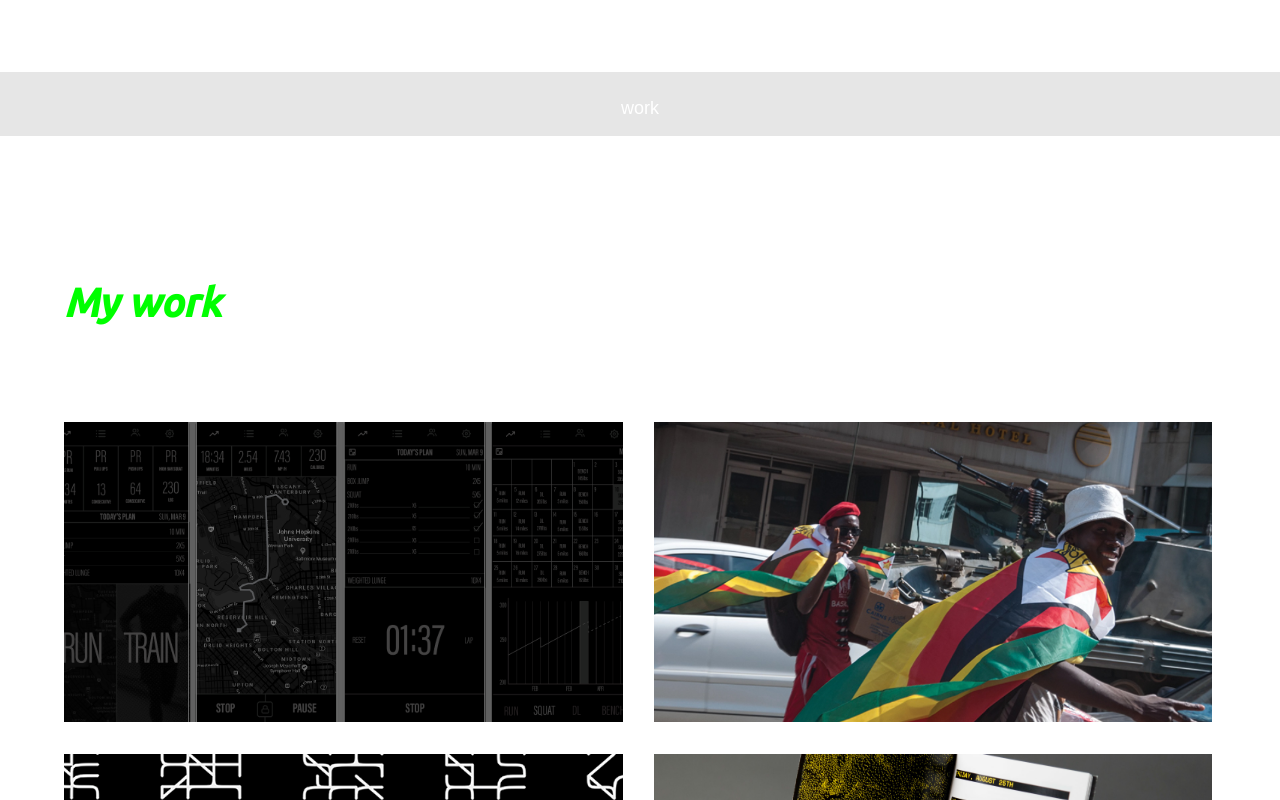
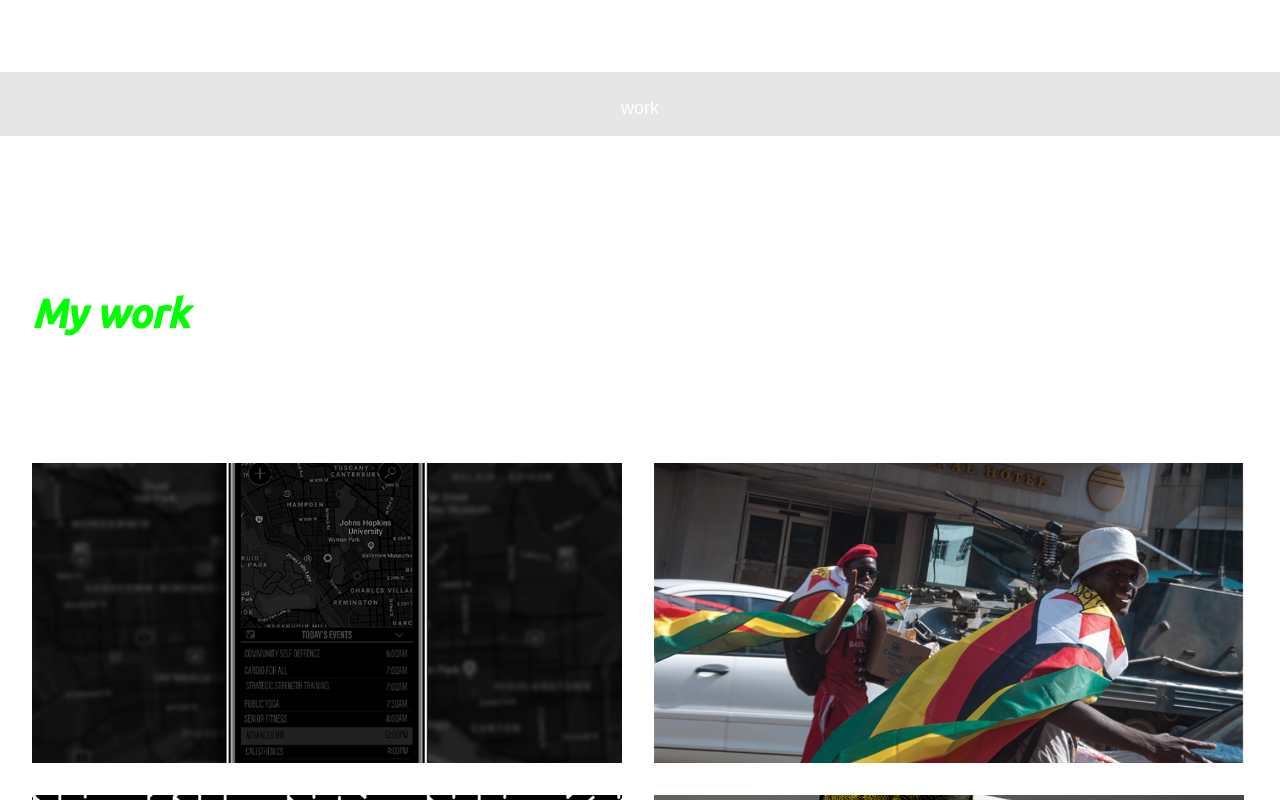
Before and after one commit to millenniallglyphs/infiniteradius, a plain HTML site: page index.html in a window 1280 px wide. Shown: the part 760-1560 px from the top of the page. Drawn offline with Linux system fonts and the light colour scheme.

Commit message:
phots plus center column
added photos to rhizome page and updated the .contain layout

```diff
--- a/index.html
+++ b/index.html
@@ -70,10 +70,10 @@
   <div class="sectionhead" id="work">
     <p class="info">work</p>
   </div>
+  <div class="contain">
    <div class="sectiontitle">
     <h2>My work</h2>
     </div>
-  <div class="contain">
     <a href="rinfiniteradious.rhizome.html"><div class="content" id="rhizome">RHIZOME</div></a>
       <div class="gutter"></div>
       <a href="https://medium.com/@millennialglyph/mnangagwa-is-sworn-in-as-president-of-zimbabwe-amidst-uncertainty-f369cbcf3ded"><div class="content" id="zim">ZIMBABWE'S COUP</div></a>
@@ -102,6 +102,7 @@
   <div class="sectionhead" id="about">
     <p class="info">about</p>
   </div>
+  <div class="contain">
       <div class="aboutme">
         <div class="sectiontitle">
         </div>
@@ -129,11 +130,13 @@ I’m interested in how data, content, graphics, and interface come together to
 
         </div>
       </div>
+  </div>
 
   <div class="sectionhead" id="contact">
     <p class="info">contact</p>
   </div>
 
+  <div class="contain">
       <div class="getintouch" id="star">
         <div class="sectiontitle">
         <h2>Say Hi!</h2>
@@ -178,6 +181,7 @@ I’m interested in how data, content, graphics, and interface come together to
               </form>
         </div>
       </div>
+  </div>
 
   <div class="footer">
     <div class="leftfoot">
--- a/infiniteradius.css
+++ b/infiniteradius.css
@@ -141,10 +141,11 @@ input {
 }
 
 .sectiontitle {
-  column-width: 100%;
+    float: left;
+  width: 100%;
   margin-top: 10%;
   margin-bottom: 5%;
-  margin-left: 5%;
+margin-left: 0;
 }
 
 
@@ -240,8 +241,8 @@ input {
 
 
 @keyframes zoom {
-    from {background-size: 600px;}
-    to {background-size: 820px;}
+    from {background-size: 100%;}
+    to {background-size: 130%;}
 }
 
 .content:hover {
@@ -306,7 +307,7 @@ input {
 }
 
 #rhizome {
-  background-image: url(IMAGES/Screen%20Shot%202018-03-17%20at%201.17.18%20AM.png);
+  background-image: url(IMAGES/rhizome%20landing.png);
 }
 
 #zim {
@@ -524,11 +525,9 @@ h4 {
   /*work styling*/
 
     .contain {
-    float:left;
-    width: 100%;
-    height: auto;
-    padding-left: 5%;
-    padding-right: 5%;
+    display: block;
+    max-width: 90%;
+    margin-left: 5%;
 }
 
 .gutter {
@@ -542,7 +541,7 @@ h4 {
   height: 300px;
   background-color: #202120;
   background-position: center;
-  background-size: 600px;
+  background-size: 100%;
   display: inline-block;
   margin-top: 4vh;
   padding-left: 2%;
@@ -724,11 +723,11 @@ h4 {
 }
 
 .sectiontitle {
-  column-width: 100%;
-  margin-top: 18vh;
-  margin-top: 18vh;
+  float: left;
+  width: 100%;
+  margin-top: 10%;
   margin-bottom: 5%;
-  margin-left: 5%;
+margin-left: 0;
 }
 
 .spent {
@@ -789,11 +788,9 @@ h4 {
   /*work styling*/
 
     .contain {
-    width: 100%;
-    height: auto;
-    padding-left: 5%;
-    padding-right: 5%;
-    margin: auto;
+    display: block;
+    width: 95%;
+    margin-left: 5%;
 }
 
 .gutter {
@@ -808,7 +805,7 @@ h4 {
   height: 300px;
   background-color: #202120;
   background-position: center;
-  background-size: 600px;
+  background-size: 100%;
   display: inline-block;
   margin-top: 4vh;
   width: 48.5%;
@@ -904,10 +901,9 @@ h4 {
 @media screen and (min-width:80em) {
 
   .contain {
-    float:left;
-    width: 100%;
-    padding-left: 5%;
-    padding-right: 5%;
+    display: block;
+    max-width: 1400px;
+    margin: auto;
 }
 
 }
```
Also changed, not shown: infiniteradius.kmichi.html (+4 -3 lines), infiniteradius.sabotage.html (+4 -3 lines), infiniteradius.trace.html (+4 -3 lines), rinfiniteradious.rhizome.html (+1 -1 lines), IMAGES/rhizome landing.png (added), IMAGES/rhizome scroll-01.jpg (added), 2 other files. Lines whose indentation alone changed are shown as unchanged.
